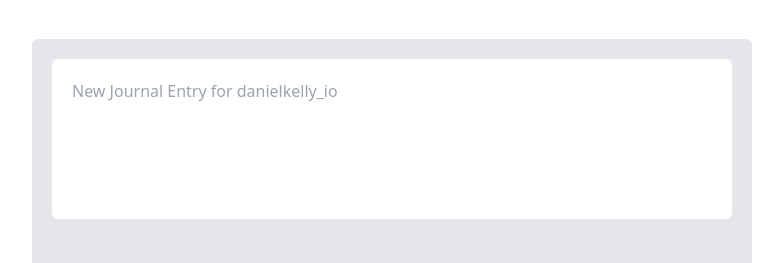
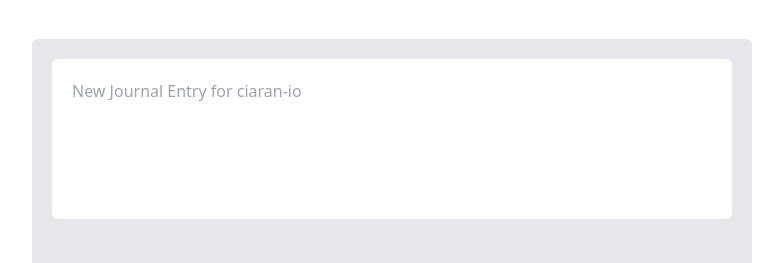
Before and after one commit to ciaran-io/vue-school, a Vue app in the folder ts-vue3/: page / in a window 1280 px wide. Shown: the part 140-403 px from the top of the page, without its empty margins (248-1031 px from the left). Built offline with nearby package versions, Linux system fonts and the light colour scheme.

Commit message:
feat: add form emits event
1. Add emit event to form with types.
Note: @@ will enable finding user created
events quicker and reduce errors.

```diff
--- a/ts-vue3/src/App.vue
+++ b/ts-vue3/src/App.vue
@@ -3,6 +3,8 @@ import EntryCard from "@/components/EntryCard.vue";
 import EntryEditor from "@/components/EntryEditor.vue";
 import TheHeader from "@/components/TheHeader.vue";
 import type User from "@/types/User";
+import type Emoji from "@/types/Emoji";
+
 import { reactive } from "vue";
 
 const user: User = reactive({
@@ -10,12 +12,15 @@ const user: User = reactive({
   username: "ciaran-io",
   settings: [],
 });
+const handleCreateEntry = (entry: { text: string; emoji: Emoji | null }) => {
+  console.log(entry);
+};
 </script>
 
 <template>
   <main class="container m-auto p-10">
     <TheHeader />
-    <EntryEditor />
+    <EntryEditor @@create="handleCreateEntry" />
     <ul>
       <li>
         <EntryCard />
--- a/ts-vue3/src/components/EntryEditor.vue
+++ b/ts-vue3/src/components/EntryEditor.vue
@@ -4,10 +4,19 @@ import EmojiField from "@/components/EmojiField.vue";
 import type Emoji from "@/types/Emoji";
 import { ref, computed } from "vue";
 
+// data
 const text = ref("");
 const emoji = ref<Emoji | null>(null);
 const charCount = computed(() => text.value.length);
 const maxCharCount = 280;
+
+// events
+
+defineEmits<{
+  (event: "@create", entry: { text: string; emoji: Emoji | null }): void;
+}>();
+
+// methods
 // Remove text inout after 280 characters
 const handleTextInput = (event: Event) => {
   const textarea = event.target as HTMLInputElement;
@@ -21,16 +30,22 @@ const handleTextInput = (event: Event) => {
 </script>
 
 <template>
-  <form class="entry-form" @submit.prevent>
+  <form
+    class="entry-form"
+    @submit.prevent="$emit('@create', { text, emoji })"
+  >
     <textarea
+      :value="text"
+      placeholder="New Journal Entry for ciaran-io"
       @keyup="handleTextInput"
-      :value="text"
-      placeholder="New Journal Entry for danielkelly_io"
-    ></textarea>
+    />
     <EmojiField v-model="emoji" />
     <div class="entry-form-footer">
       <span>{{ charCount }} / {{ maxCharCount }}</span>
-      <button>Remember <ArrowCircleRight width="20" /></button>
+      <button>
+        Remember
+        <ArrowCircleRight width="20" />
+      </button>
     </div>
   </form>
 </template>
```
